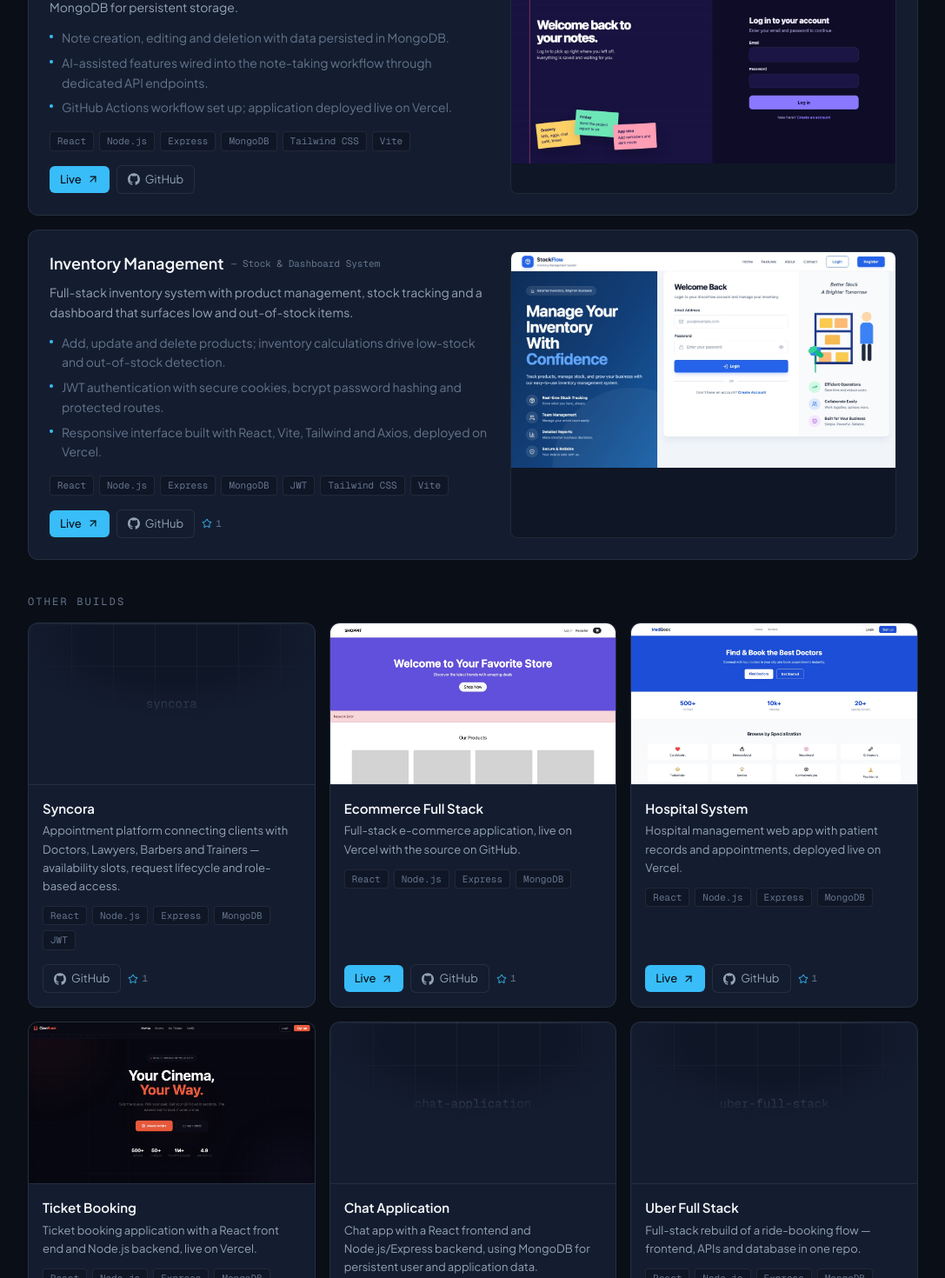
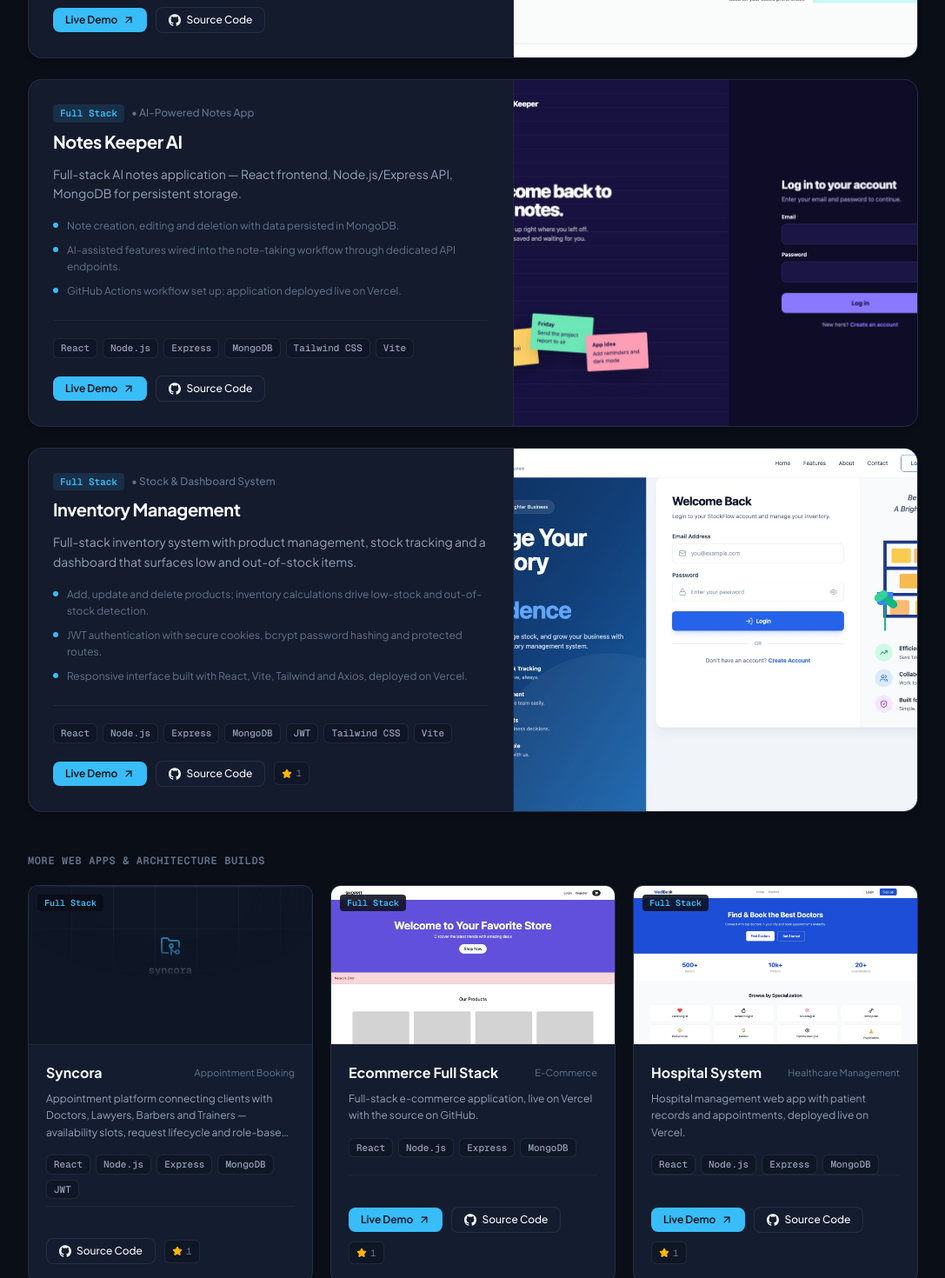
Before and after one commit to azlancodeshere/abdulyasin.portfolio, a React (Vite) app: page / in a window 1280 px wide. Shown: the part 2740-4210 px from the top of the page at 87% size, without its empty margins (96-1183 px from the left). Built offline with nearby package versions, Linux system fonts and the light colour scheme.

Commit message:
Projects: add category filter tabs and restyle cards with clearer actions

```diff
--- a/src/components/Projects.jsx
+++ b/src/components/Projects.jsx
@@ -1,15 +1,16 @@
-import { ArrowUpRight, Star } from "lucide-react";
+import { useState } from "react";
+import { ArrowUpRight, ExternalLink, Filter, FolderGit2, Star } from "lucide-react";
 import { GithubIcon } from "./BrandIcons.jsx";
 import Section from "./Section.jsx";
 import { profile } from "../data/profile.js";
 
-function Stack({ items }) {
+function StackPills({ items }) {
   return (
     <ul className="flex flex-wrap gap-1.5">
       {items.map((t) => (
         <li
           key={t}
-          className="rounded border border-line bg-subtle px-2 py-0.5 font-mono text-[11px] text-ink-3"
+          className="rounded-md border border-line bg-subtle px-2 py-0.5 font-mono text-[11px] font-medium text-ink-2"
         >
           {t}
         </li>
@@ -18,17 +19,17 @@ function Stack({ items }) {
   );
 }
 
-function Links({ live, code, stars }) {
+function ActionButtons({ live, code, stars }) {
   return (
-    <div className="mt-4 flex flex-wrap items-center gap-2">
+    <div className="mt-5 flex flex-wrap items-center gap-2.5">
       {live && (
         <a
           href={live}
           target="_blank"
           rel="noreferrer"
-          className="inline-flex items-center gap-1.5 rounded-md bg-accent px-3 py-1.5 text-[13px] font-medium text-page transition-transform hover:-translate-y-0.5"
+          className="inline-flex items-center gap-1.5 rounded-lg bg-accent px-3.5 py-1.5 text-xs font-semibold text-page shadow-xs transition-all hover:bg-sky-400 hover:shadow-sm hover:-translate-y-0.5"
         >
-          Live
+          <span>Live Demo</span>
           <ArrowUpRight className="size-3.5" aria-hidden="true" />
         </a>
       )}
@@ -36,14 +37,14 @@ function Links({ live, code, stars }) {
         href={code}
         target="_blank"
         rel="noreferrer"
-        className="inline-flex items-center gap-1.5 rounded-md border border-line bg-surface px-3 py-1.5 text-[13px] text-ink-2 transition-colors hover:border-line-hi hover:bg-surface-hover hover:text-ink"
+        className="inline-flex items-center gap-1.5 rounded-lg border border-line bg-surface px-3.5 py-1.5 text-xs font-medium text-ink transition-all hover:border-line-hi hover:bg-surface-hover hover:text-accent"
       >
         <GithubIcon className="size-3.5" />
-        GitHub
+        <span>Source Code</span>
       </a>
       {typeof stars === "number" && stars > 0 && (
-        <span className="inline-flex items-center gap-1 font-mono text-[11px] text-ink-3">
-          <Star className="size-3 text-accent" aria-hidden="true" />
+        <span className="inline-flex items-center gap-1 rounded-md border border-line bg-subtle px-2 py-1 font-mono text-[11px] text-ink-3">
+          <Star className="size-3 text-amber-400 fill-amber-400" aria-hidden="true" />
           {stars}
         </span>
       )}
@@ -51,90 +52,155 @@ function Links({ live, code, stars }) {
   );
 }
 
-function Placeholder({ name }) {
+function CodePlaceholder({ name, category }) {
   return (
-    <div className="grid-bg flex aspect-video items-center justify-center rounded-lg border border-line bg-subtle">
-      <span className="font-mono text-sm text-ink-3">{name.toLowerCase().replace(/\s+/g, "-")}</span>
+    <div className="grid-bg flex aspect-video flex-col items-center justify-center rounded-lg border border-line bg-subtle p-4 text-center">
+      <FolderGit2 className="size-6 text-accent/60 mb-2" />
+      <span className="font-mono text-xs font-semibold text-ink">
+        {name.toLowerCase().replace(/\s+/g, "-")}
+      </span>
+      <span className="mt-1 text-[11px] text-ink-3">{category || "Full Stack Repo"}</span>
     </div>
   );
 }
 
+const CATEGORIES = ["All", "Full Stack", "Frontend", "Backend"];
+
 export default function Projects() {
   const { featured, others } = profile;
+  const [filter, setFilter] = useState("All");
+
+  const filterFn = (p) => {
+    if (filter === "All") return true;
+    return p.category === filter;
+  };
+
+  const filteredFeatured = featured.filter(filterFn);
+  const filteredOthers = others.filter(filterFn);
 
   return (
     <Section
       id="projects"
-      kicker="Selected work"
-      heading="Projects"
-      sub="Things I've built and shipped — every repo lives on my GitHub."
+      kicker="Selected Work"
+      heading="Featured Projects"
+      sub="Production web applications, full-stack platforms, and developer tooling I've engineered and shipped."
     >
-      <p className="reveal font-mono text-xs tracking-[0.18em] text-ink-3 uppercase">
-        Production work
+      {/* Category Filter Tabs */}
+      <div className="reveal flex flex-wrap items-center justify-between gap-4 border-b border-line pb-4">
+        <div className="flex items-center gap-1.5 rounded-lg border border-line bg-surface/80 p-1">
+          {CATEGORIES.map((cat) => (
+            <button
+              key={cat}
+              type="button"
+              onClick={() => setFilter(cat)}
+              className={`rounded-md px-3 py-1.5 text-xs font-semibold transition-all ${
+                filter === cat
+                  ? "bg-accent text-page shadow-xs"
+                  : "text-ink-2 hover:bg-surface-hover hover:text-ink"
+              }`}
+            >
+              {cat}
+            </button>
+          ))}
+        </div>
+
+        <span className="text-xs font-medium text-ink-3">
+          Showing {filteredFeatured.length + filteredOthers.length} projects
+        </span>
+      </div>
+
+      {/* Featured Production Work */}
+      {filteredFeatured.length > 0 && (
+        <div className="mt-6 space-y-6">
+          <p className="font-mono text-xs font-semibold tracking-wider text-accent uppercase">
+            ★ Core Featured Builds
           </p>
 
-      <div className="mt-4 space-y-4">
-        {featured.map((p) => (
+          <div className="space-y-6">
+            {filteredFeatured.map((p) => (
               <article
                 key={p.repo}
-            className="reveal group grid gap-5 rounded-xl border border-line bg-surface p-5 transition-colors hover:border-line-hi md:grid-cols-[1.15fr_1fr] md:p-6"
+                className="reveal group overflow-hidden rounded-2xl border border-line bg-surface/90 shadow-md transition-all hover:border-line-hi hover:shadow-xl lg:grid lg:grid-cols-[1.2fr_1fr]"
               >
-            <div className="min-w-0">
-              <div className="flex items-center gap-2">
-                <h3 className="text-lg font-semibold">{p.name}</h3>
-                <span className="font-mono text-[11px] text-ink-3">— {p.kind}</span>
+                {/* Left: Content */}
+                <div className="flex flex-col justify-between p-6 sm:p-7">
+                  <div>
+                    <div className="flex flex-wrap items-center gap-2">
+                      <span className="rounded bg-accent-muted px-2 py-0.5 font-mono text-[11px] font-semibold text-accent">
+                        {p.category}
+                      </span>
+                      <span className="text-xs font-medium text-ink-3">• {p.kind}</span>
                     </div>
 
-              <p className="mt-2 text-sm leading-relaxed text-ink-2">{p.blurb}</p>
+                    <h3 className="mt-2 text-xl font-bold tracking-tight text-ink group-hover:text-accent transition-colors">
+                      {p.name}
+                    </h3>
 
-              <ul className="mt-3 space-y-1.5">
+                    <p className="mt-3 text-sm leading-relaxed text-ink-2">{p.blurb}</p>
+
+                    <ul className="mt-4 space-y-2">
                       {p.points.map((pt) => (
-                  <li key={pt} className="flex gap-2.5 text-sm leading-relaxed text-ink-3">
-                    <span className="mt-2 size-1 shrink-0 rounded-full bg-accent" aria-hidden="true" />
-                    {pt}
+                        <li key={pt} className="flex items-start gap-2.5 text-xs leading-relaxed text-ink-3">
+                          <span className="mt-1.5 size-1.5 shrink-0 rounded-full bg-accent" aria-hidden="true" />
+                          <span>{pt}</span>
                         </li>
                       ))}
                     </ul>
-
-              <div className="mt-4">
-                <Stack items={p.stack} />
-              </div>
-              <Links live={p.live} code={p.code} stars={p.stars} />
                   </div>
 
+                  <div className="mt-6 border-t border-line/70 pt-5">
+                    <StackPills items={p.stack} />
+                    <ActionButtons live={p.live} code={p.code} stars={p.stars} />
+                  </div>
+                </div>
+
+                {/* Right: Project Screenshot Preview */}
+                <div className="relative flex items-center justify-center overflow-hidden border-t border-line bg-subtle lg:border-t-0 lg:border-l">
                   <a
                     href={p.live || p.code}
                     target="_blank"
                     rel="noreferrer"
-              className="overflow-hidden rounded-lg border border-line bg-subtle transition-colors group-hover:border-line-hi"
-              aria-label={`Open ${p.name}`}
+                    className="relative block h-full w-full overflow-hidden"
+                    aria-label={`View ${p.name}`}
                   >
                     <img
                       src={p.image}
                       alt={`${p.name} — ${p.kind}`}
                       loading="lazy"
-                className="aspect-video w-full object-cover object-top transition-transform duration-500 group-hover:scale-[1.02]"
+                      className="h-full min-h-[240px] w-full object-cover object-top transition-transform duration-500 group-hover:scale-105"
                     />
+                    <div className="absolute inset-0 bg-gradient-to-t from-page/60 via-transparent to-transparent opacity-0 transition-opacity duration-300 group-hover:opacity-100 flex items-end p-4">
+                      <span className="inline-flex items-center gap-1.5 rounded-md bg-page/90 px-3 py-1.5 text-xs font-semibold text-ink backdrop-blur-sm">
+                        View Project <ExternalLink className="size-3.5" />
+                      </span>
+                    </div>
                   </a>
+                </div>
               </article>
             ))}
           </div>
+        </div>
+      )}
 
-      <p className="reveal mt-10 font-mono text-xs tracking-[0.18em] text-ink-3 uppercase">
-        Other builds
+      {/* Other Builds Grid */}
+      {filteredOthers.length > 0 && (
+        <div className="mt-12">
+          <p className="font-mono text-xs font-semibold tracking-wider text-ink-3 uppercase">
+            More Web Apps & Architecture Builds
           </p>
 
-      <div className="mt-4 grid gap-4 sm:grid-cols-2 lg:grid-cols-3">
-        {others.map((p) => (
+          <div className="mt-5 grid gap-5 sm:grid-cols-2 lg:grid-cols-3">
+            {filteredOthers.map((p) => (
               <article
                 key={p.repo}
-            className="reveal flex flex-col overflow-hidden rounded-xl border border-line bg-surface transition-colors hover:border-line-hi"
+                className="reveal group flex flex-col overflow-hidden rounded-xl border border-line bg-surface transition-all hover:border-line-hi hover:bg-surface/90 hover:shadow-lg hover:-translate-y-1"
               >
+                {/* Thumbnail Preview */}
                 <a
                   href={p.live || p.code}
                   target="_blank"
                   rel="noreferrer"
-              className="block overflow-hidden border-b border-line"
+                  className="relative block aspect-video w-full overflow-hidden border-b border-line bg-subtle"
                   aria-label={`Open ${p.name}`}
                 >
                   {p.image ? (
@@ -142,26 +208,44 @@ export default function Projects() {
                       src={p.image}
                       alt={`${p.name} — ${p.kind}`}
                       loading="lazy"
-                  className="aspect-video w-full object-cover object-top"
+                      className="h-full w-full object-cover object-top transition-transform duration-500 group-hover:scale-105"
                     />
                   ) : (
-                <Placeholder name={p.name} />
+                    <CodePlaceholder name={p.name} category={p.category} />
+                  )}
+                  {p.category && (
+                    <span className="absolute top-2.5 left-2.5 rounded bg-page/85 px-2 py-0.5 font-mono text-[10px] font-semibold text-accent backdrop-blur-sm">
+                      {p.category}
+                    </span>
                   )}
                 </a>
 
-            <div className="flex flex-1 flex-col p-4">
-              <h3 className="text-[15px] font-semibold">{p.name}</h3>
-              <p className="mt-1 text-[13px] leading-relaxed text-ink-2">{p.blurb}</p>
-              <div className="mt-3">
-                <Stack items={p.stack} />
+                {/* Card Body */}
+                <div className="flex flex-1 flex-col p-5">
+                  <div className="flex items-center justify-between">
+                    <h3 className="text-base font-bold text-ink group-hover:text-accent transition-colors">
+                      {p.name}
+                    </h3>
+                    <span className="text-[11px] text-ink-3">{p.kind}</span>
                   </div>
-              <div className="mt-auto">
-                <Links live={p.live} code={p.code} stars={p.stars} />
+
+                  <p className="mt-2 text-xs leading-relaxed text-ink-2 line-clamp-3">
+                    {p.blurb}
+                  </p>
+
+                  <div className="mt-4">
+                    <StackPills items={p.stack} />
+                  </div>
+
+                  <div className="mt-auto pt-4 border-t border-line/60">
+                    <ActionButtons live={p.live} code={p.code} stars={p.stars} />
                   </div>
                 </div>
               </article>
             ))}
           </div>
+        </div>
+      )}
     </Section>
   );
 }
```
Lines whose indentation alone changed are shown as unchanged.
